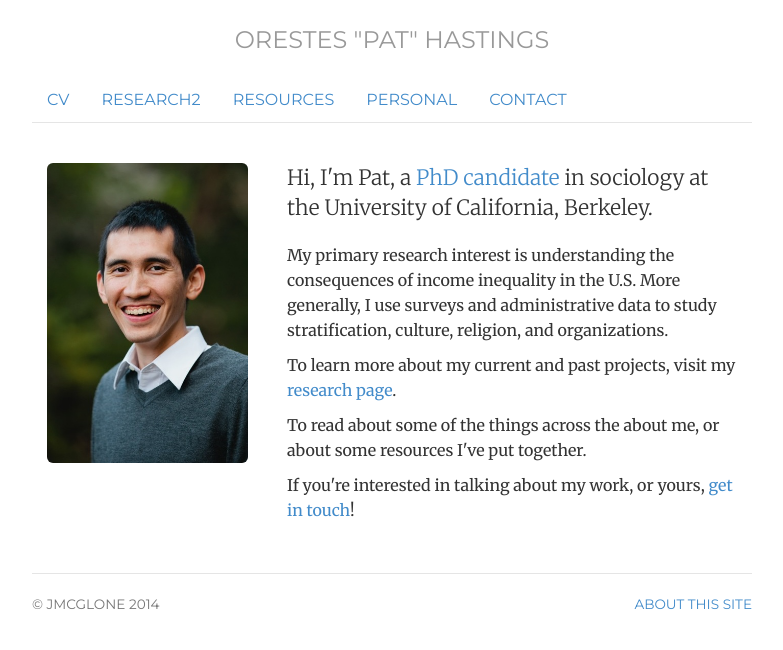
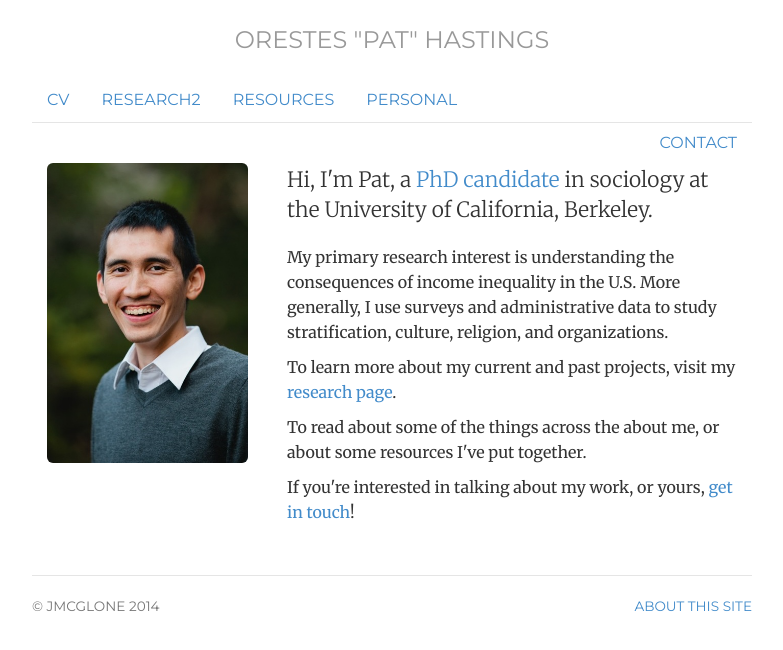
Before and after one commit to ophastings/ophastings.github.io, a Jekyll site: the page built from index.html, in a window 1280 px wide. Shown: the top 650 px of the page, without its empty margins (248-1031 px from the left). Built offline with Jekyll 4.4.1, drawn with Linux system fonts in a browser that asks for light colours.

Commit message:
Update header.html

```diff
--- a/_includes/header.html
+++ b/_includes/header.html
@@ -5,6 +5,9 @@
 	<li class="{{ page.research }}"><a href="/research" title="Research">Research2</a></li>
 	<li class="{{ page.resources }}"><a href="/resources" title="Resources">Resources</a></li>
 	<li class="{{ page.personal }}"><a href="/personal" title="Personal">Personal</a></li>
-	<li class="{{ page.contact }}"><a href="/contact" title="Contact">Contact</a></li>
+
+</ul>
+<ul class="nav nav-pills pull-right">
+		<li class="{{ page.contact }}"><a href="/contact" title="Contact">Contact</a></li>
 </ul>
 </div> <!-- /header -->
```
